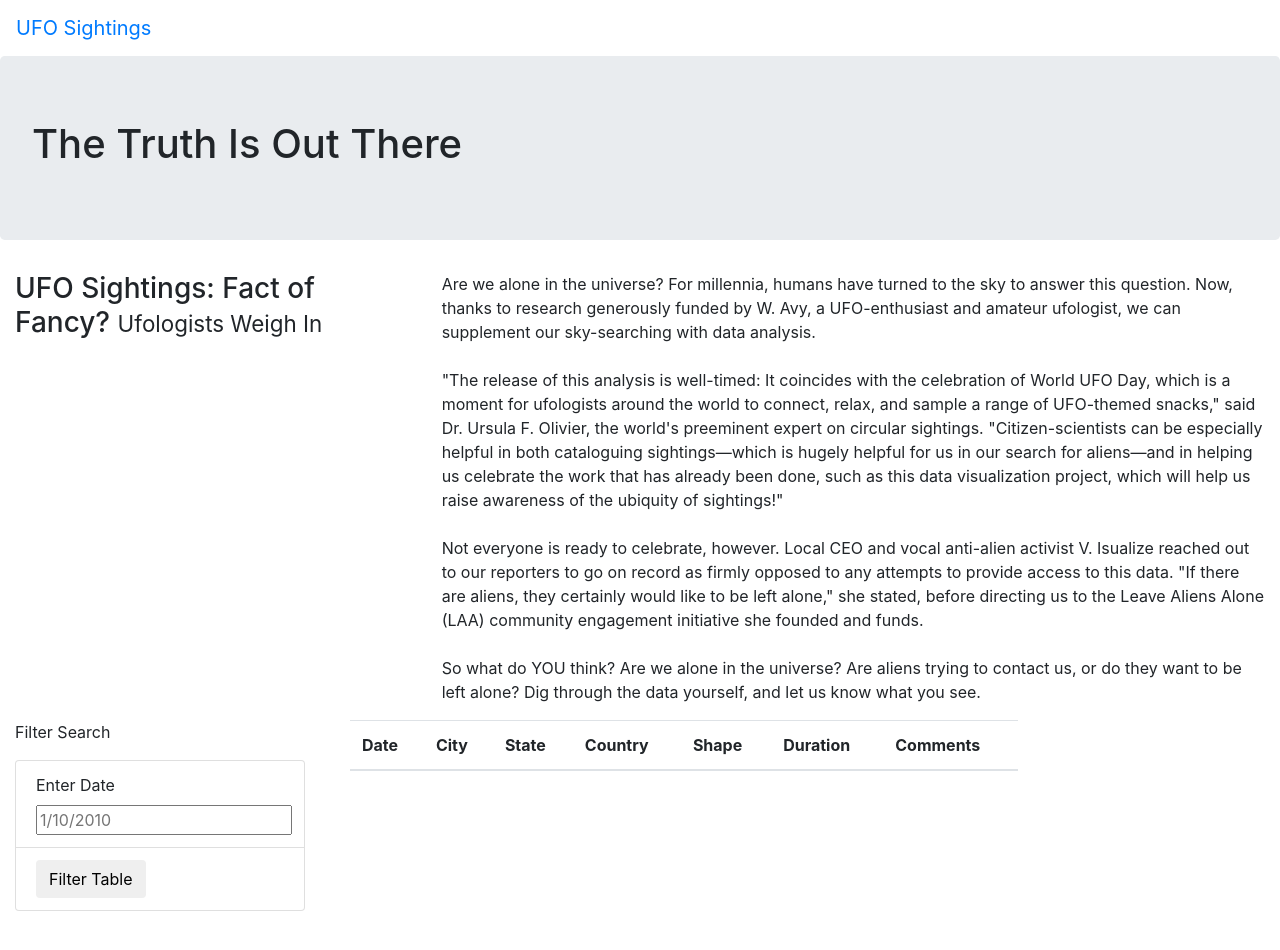
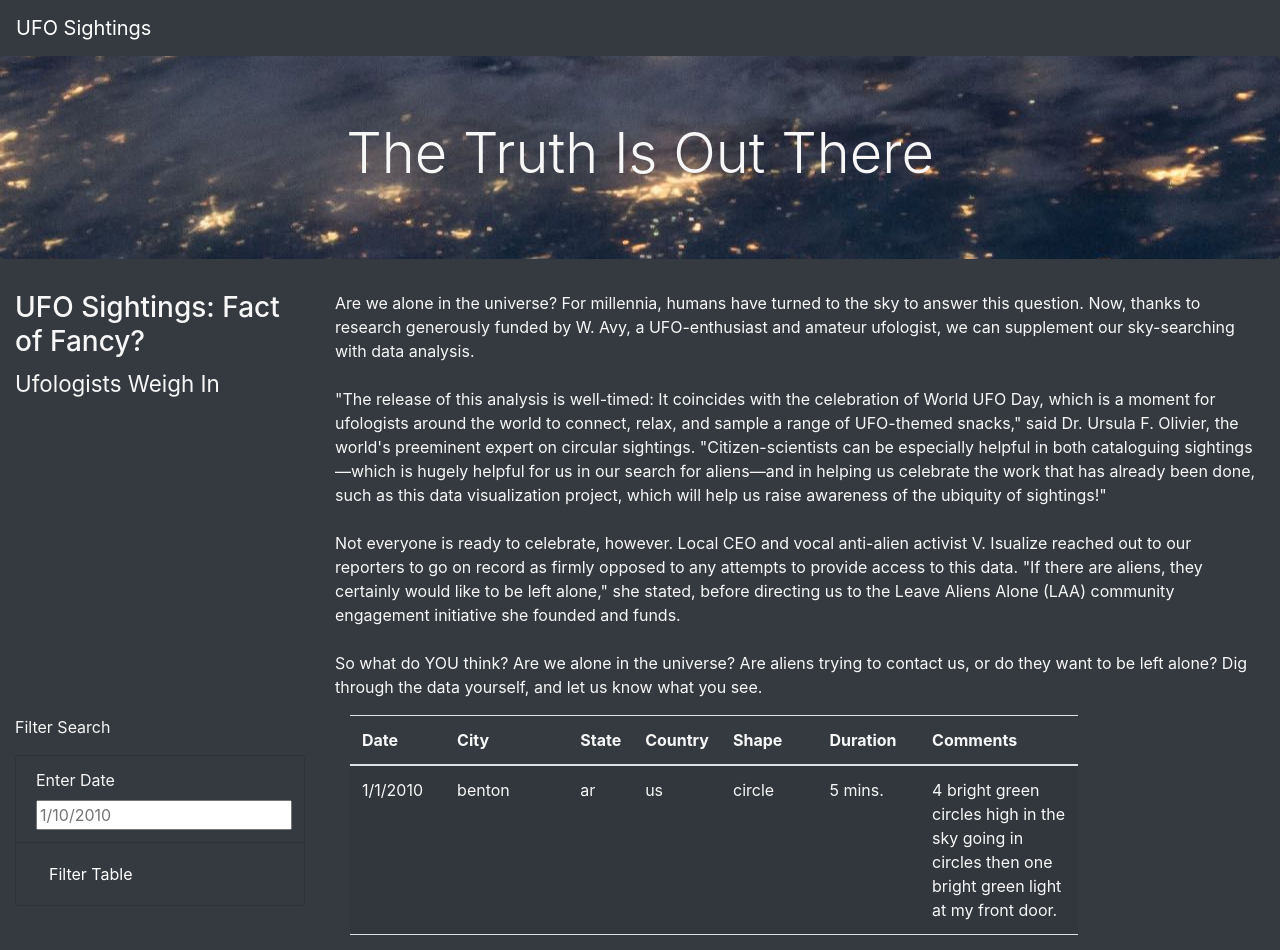
Before and after one commit to maronem/UFOs, a plain HTML site: page UFO Finder.html in a window 1280 px wide. Shown: the top 950 px of the page. Before the commit the page ends 911 px from the top, so only its background shows below. Drawn offline with nearby package versions, Linux system fonts and the light colour scheme; files whose address does not match are found by name.

Commit message:
completed ufo webpage

```diff
--- a/UFO Finder.html
+++ b/UFO Finder.html
@@ -13,23 +13,24 @@
         />
     <link rel="stylesheet" href="static/css/style.css">
 </head>
-<body>
+<body class="bg-dark">
     <div class="wrapper">
-        <nav class = "navbar navbar-expand lg">
+        <nav class = "navbar navbar-dark bg-dark navbar-expand lg">
             <a class="navbar-brand" href="index.html">UFO Sightings</a>
         </nav>
     </div>
 
     <div class="jumbotron">
-        <h1>The Truth Is Out There</h1>
+        <h1 class="display-4">The Truth Is Out There</h1>
     </div>
 
     <div class="container-fluid">
         <div class="row">
-          <div class="col-md-4">
-            <h3>UFO Sightings: Fact of Fancy? <small>Ufologists Weigh In</small></h3>
+          <div class="col-md-3">
+            <h3>UFO Sightings: Fact of Fancy? </h3>
+            <h3><small> Ufologists Weigh In</small></h3>
           </div>
-          <div class="col-md-8">
+          <div class="col-md-9">
             <p>
               Are we alone in the universe? For millennia, humans have turned to the sky to answer this question. Now, thanks to research generously funded by W. Avy, a UFO-enthusiast and amateur ufologist, we can supplement our sky-searching with data analysis.<br><br>"The release of this analysis is well-timed: It coincides with the celebration of World UFO Day, which is a moment for ufologists around the world to connect, relax, and sample a range of UFO-themed snacks," said Dr. Ursula F. Olivier, the world's preeminent expert on circular sightings. "Citizen-scientists can be especially helpful in both cataloguing sightings—which is hugely helpful for us in our search for aliens—and in helping us celebrate the work that has already been done, such as this data visualization project, which will help us raise awareness of the ubiquity of sightings!"<br><br>Not everyone is ready to celebrate, however. Local CEO and vocal anti-alien activist V. Isualize reached out to our reporters to go on record as firmly opposed to any attempts to provide access to this data. "If there are aliens, they certainly would like to be left alone," she stated, before directing us to the Leave Aliens Alone (LAA) community engagement initiative she founded and funds.<br><br>So what do YOU think? Are we alone in the universe? Are aliens trying to contact us, or do they want to be left alone? Dig through the data yourself, and let us know what you see.
 
@@ -42,15 +43,15 @@
     <div class="container-fluid">
         <div class="row">
             <div class="col-md-3">
-                <form>
+                <form class="bg-dark">
                     <p>Filter Search</p>
-                <ul class="list-group">
-                    <li class="list-group-item">
+                <ul class="list-group bg-dark">
+                    <li class="list-group-item bg-dark">
                         <label for="date">Enter Date</label>
                         <input type="text" placeholder="1/10/2010" id="datetime"/>
                     </li>
-                    <li class="list-group-item">
-                        <button id="filter-btn" type="button" class="btn btn-default">Filter Table</button>
+                    <li class="list-group-item bg-dark">
+                        <button id="filter-btn" type="button" class="btn btn-dark">Filter Table</button>
                     </li>
                 </ul>
                 </form>
@@ -77,6 +78,9 @@
         </div>
     </div>
 
+<script src="https://cdnjs.cloudflare.com/ajax/libs/d3/4.11.0/d3.js"></script>
+<script src="static/js/data.js"></script>
+<script src="static/js/app.js"></script>
 
 </body>
 </html>
--- a/static/css/style.css
+++ b/static/css/style.css
@@ -0,0 +1,10 @@
+body {
+    color: #f7f7f7;
+}
+
+.jumbotron{
+    background-image: url("C:/Users/maron/Class/UFOs/static/images/nasa.jpg");
+    background-size: 100%-100%;
+    background-position: center;
+    text-align: center;
+}
```
Also changed, not shown: static/images/nasa.jpg (added).
